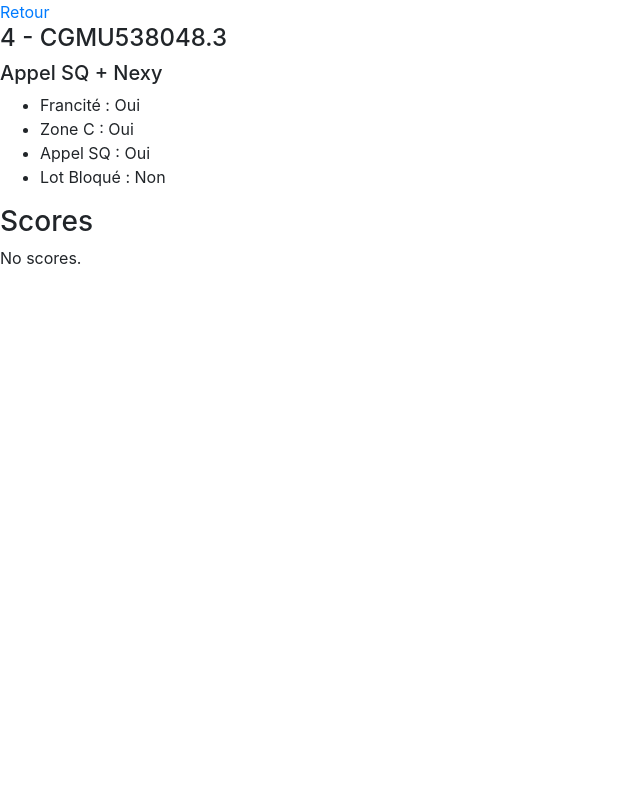
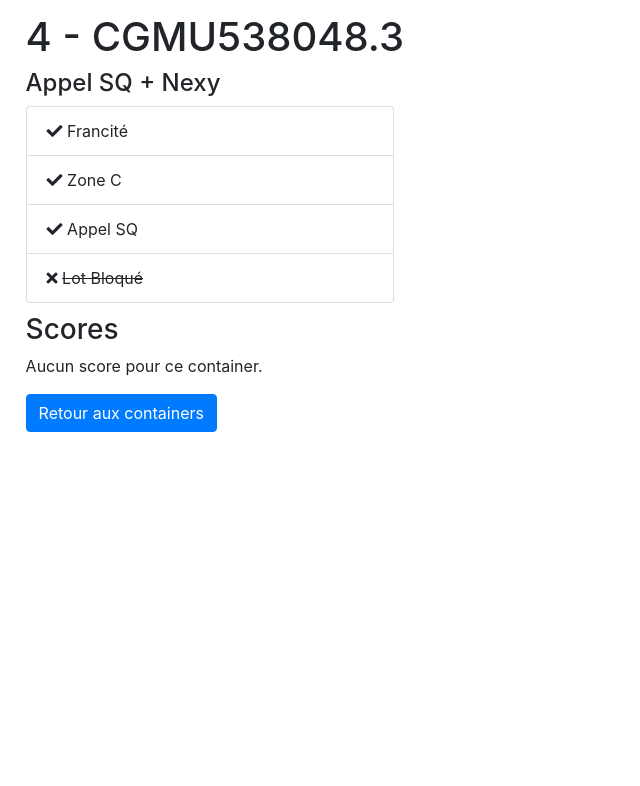
Before and after one commit to AymericLeFeyer/SmartFresh, a Django app: page /SmartFreshApp/search/4/ in a window 1280 px wide. Shown: the top 786 px of the page, without its empty margins (0-640 px from the left). Run offline with Django 3.2, Linux system fonts and the light colour scheme; data comes from the database, SQL or seed files in the repository; both versions use the stored data as it was after the commit; some libraries are stand-ins or nearby versions.

Commit message:
Detail container upgrade

```diff
--- a/SmartFresh/settings.py
+++ b/SmartFresh/settings.py
@@ -123,6 +123,7 @@
 
 STATICFILES_DIRS = (
     os.path.join(BASE_DIR, 'SmartFresh/res/img'),
+    os.path.join(BASE_DIR, 'SmartFreshApp/templates/SmartFreshApp/css')
 )
 
 # Custom configurations
--- /dev/null
+++ b/SmartFreshApp/templates/SmartFreshApp/css/style.css
@@ -0,0 +1,7 @@
+body {
+    margin: 1% 2%;
+}
+
+.custom-list {
+    width: 30%;
+}
--- a/SmartFreshApp/templates/SmartFreshApp/detailsContainer.html
+++ b/SmartFreshApp/templates/SmartFreshApp/detailsContainer.html
@@ -1,20 +1,57 @@
+{% load static %}
+
 <html>
 <head>
     <title>Details du container {{ c.numLot }}</title>
     <link rel="stylesheet" href="https://stackpath.bootstrapcdn.com/bootstrap/4.4.1/css/bootstrap.min.css" integrity="sha384-Vkoo8x4CGsO3+Hhxv8T/Q5PaXtkKtu6ug5TOeNV6gBiFeWPGFN9MuhOf23Q9Ifjh" crossorigin="anonymous">
     <script src="https://stackpath.bootstrapcdn.com/bootstrap/4.4.1/js/bootstrap.min.js" integrity="sha384-wfSDF2E50Y2D1uUdj0O3uMBJnjuUD4Ih7YwaYd1iqfktj0Uod8GCExl3Og8ifwB6" crossorigin="anonymous"></script>
+    <link rel="stylesheet" type="text/css" href="{% static 'style.css' %}">
+    <link rel="stylesheet" href="https://use.fontawesome.com/releases/v5.7.0/css/all.css" integrity="sha384-lZN37f5QGtY3VHgisS14W3ExzMWZxybE1SJSEsQp9S+oqd12jhcu+A56Ebc1zFSJ" crossorigin="anonymous">
 </head>
 
 <body>
-<a href="/SmartFreshApp/">Retour</a>
 {% if c %}
-    <h4>{{c}}</h4>
-    <h5> {% if c.commentaires %} {{c.commentaires}} {% endif %} </h5>
-    <ul>
-        <li> Francité : {% if c.isF %} Oui {% else %} Non {% endif %} </li>
-        <li> Zone C : {% if c.isC %} Oui {% else %} Non {% endif %} </li>
-        <li> Appel SQ : {% if c.isSQ %} Oui {% else %} Non {% endif %} </li>
-        <li> Lot Bloqué : {% if c.isBloque %} Oui {% else %} Non {% endif %} </li>
+    <h1>{{c}}</h1>
+    <h4> {% if c.commentaires %} {{c.commentaires}} {% endif %} </h4>
+    <ul class="list-group custom-list" style="margin-bottom: 10px">
+        <li class="list-group-item">
+            {% if c.isF %}
+                <i class="fas fa-check"></i>
+                Francité
+            {% else %}
+                <i class="fas fa-times"></i>
+                <strike>Francité</strike>
+            {% endif %}
+        </li>
+        <li class="list-group-item">
+            {% if c.isC %}
+                <i class="fas fa-check"></i>
+                Zone C
+            {% else %}
+                <i class="fas fa-times"></i>
+                <strike>Zone C</strike>
+            {% endif %}
+        </li>
+        <li class="list-group-item">
+            {% if c.isSQ %}
+                <i class="fas fa-check"></i>
+                Appel SQ
+            {% else %}
+                <i class="fas fa-times"></i>
+                <strike>Appel SQ</strike>
+            {% endif %}
+
+        </li>
+        <li class="list-group-item">
+            {% if c.isBloque %}
+                <i class="fas fa-check"></i>
+                Lot Bloqué
+            {% else %}
+                <i class="fas fa-times"></i>
+                <strike>Lot Bloqué</strike>
+            {% endif %}
+
+        </li>
     </ul>
 
     <h3> Scores </h3>
@@ -25,11 +62,13 @@
             {% endfor %}
         </ul>
     {% else %}
-        <p>No scores.</p>
+        <p>Aucun score pour ce container.</p>
     {% endif %}
 {% else %}
-    <p>No container.</p>
+    <p>Aucun container.</p>
 {% endif %}
+<a class="btn btn-primary" href="/SmartFreshApp/">Retour aux containers</a>
+
 </body>
 
 
--- a/SmartFreshApp/templates/SmartFreshApp/homepage.html
+++ b/SmartFreshApp/templates/SmartFreshApp/homepage.html
@@ -14,12 +14,12 @@
 
     <form action="/SmartFreshApp/" method="post">
         {% csrf_token %}
-        <input type="submit" value="Pointeur">
+        <input class="btn btn-primary" type="submit" value="Pointeur">
     </form>
 
     <form action="/admin/" method="post">
         {% csrf_token %}
-        <input type="submit" value="Admin">
+        <input class="btn btn-outline-primary" type="submit" value="Admin">
     </form>
 
 </div>
--- a/SmartFreshApp/views.py
+++ b/SmartFreshApp/views.py
@@ -42,6 +42,7 @@
         template = loader.get_template('SmartFreshApp/index.html')
         context = {
             'containerList': containerList,
+            'backPossible': False,
         }
         output = template.render(context, request)
     except Exception as e:
@@ -71,5 +72,6 @@
     template = loader.get_template('SmartFreshApp/index.html')
     context = {
         'containerList': containers,
+        'backPossible': True,
     }
     return HttpResponse(template.render(context, request))
```
Also changed, not shown: SmartFreshApp/templates/SmartFreshApp/index.html (+13 -1 lines), db.sqlite3.
